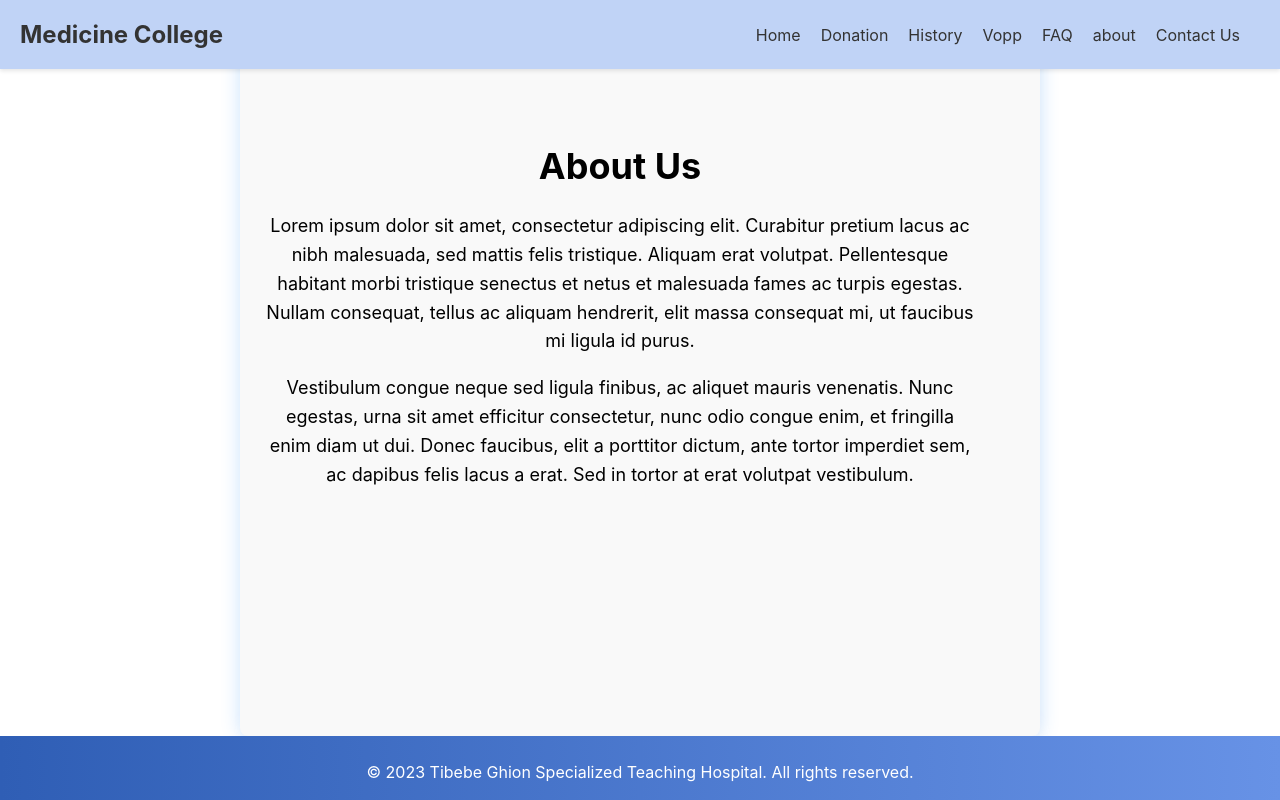
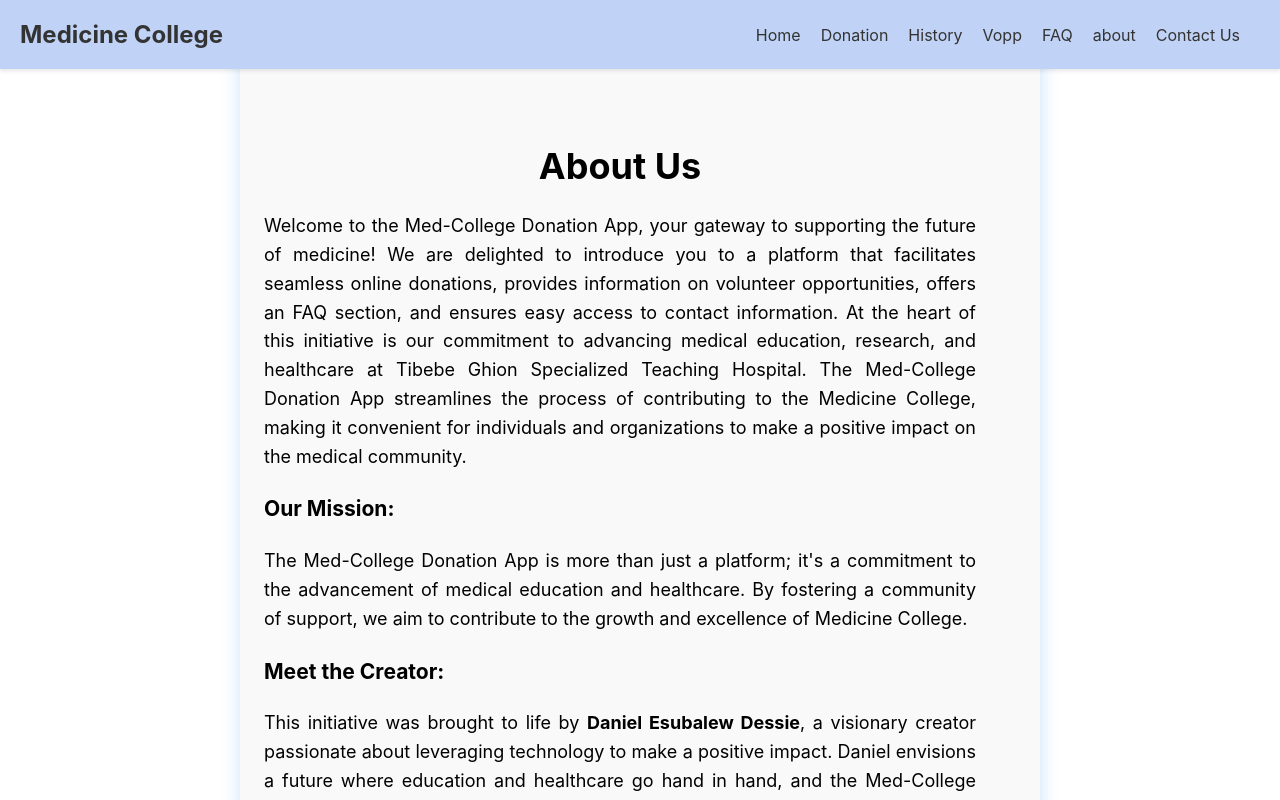
Before and after one commit to zbluee/med-college-donation-app, a React (Create React App) app in the folder client/: page /about-us in a window 1280 px wide. Shown: the top 800 px of the page. Built offline with nearby package versions, Linux system fonts and the light colour scheme.

Commit message:
feat: Add content and style to about-page.

```diff
--- a/client/src/pages/about-us-page/AboutUsPage.css
+++ b/client/src/pages/about-us-page/AboutUsPage.css
@@ -27,6 +27,7 @@
   }
 
   .about-us-text {
+    text-align:justify;
     font-size: 18px;
     line-height: 1.6;
   }
@@ -36,6 +37,15 @@
     height: auto;
     margin-top: 20px;
     border-radius: 8px;
+  }
+  .about-link{
+    text-decoration: none;
+    color: inherit;
+  }
+  .about-foot{
+
+    text-align: center;
+    padding: 2rem 0 2rem 0;
   }
 
   @media (min-width: 768px) {
@@ -52,4 +62,9 @@
       margin-top: 0;
       margin-left: 40px;
     }
+    .about-link{
+      text-decoration: none;
+      color: inherit;
+    }
+
   }
--- a/client/src/pages/about-us-page/about-us-page.jsx
+++ b/client/src/pages/about-us-page/about-us-page.jsx
@@ -8,16 +8,28 @@ function AboutUsPage() {
         <div className="about-us-description">
           <h1 className="about-us-title">About Us</h1>
           <p className="about-us-text">
-            Lorem ipsum dolor sit amet, consectetur adipiscing elit. Curabitur pretium lacus ac nibh
-            malesuada, sed mattis felis tristique. Aliquam erat volutpat. Pellentesque habitant
-            morbi tristique senectus et netus et malesuada fames ac turpis egestas. Nullam consequat,
-            tellus ac aliquam hendrerit, elit massa consequat mi, ut faucibus mi ligula id purus.
+          Welcome to the Med-College Donation App, your gateway to supporting the future of medicine! We are delighted to introduce you to a platform that facilitates seamless online donations, provides information on volunteer opportunities, offers an FAQ section, and ensures easy access to contact information.
+
+At the heart of this initiative is our commitment to advancing medical education, research, and healthcare at Tibebe Ghion Specialized Teaching Hospital. The Med-College Donation App streamlines the process of contributing to the Medicine College, making it convenient for individuals and organizations to make a positive impact on the medical community.
           </p>
           <p className="about-us-text">
-            Vestibulum congue neque sed ligula finibus, ac aliquet mauris venenatis. Nunc
-            egestas, urna sit amet efficitur consectetur, nunc odio congue enim, et fringilla enim
-            diam ut dui. Donec faucibus, elit a porttitor dictum, ante tortor imperdiet sem, ac
-            dapibus felis lacus a erat. Sed in tortor at erat volutpat vestibulum.
+          <h3>Our Mission:</h3>
+
+The Med-College Donation App is more than just a platform; it's a commitment to the advancement of medical education and healthcare. By fostering a community of support, we aim to contribute to the growth and excellence of Medicine College.
+
+<h3>Meet the Creator:</h3>
+
+
+This initiative was brought to life by <a
+            href="https://t.me/Danniielo"
+            target="_blank"
+            rel="noopener noreferrer"
+            className="about-link"
+          >
+           <strong>Daniel Esubalew Dessie</strong>
+          </a>, a visionary creator passionate about leveraging technology to make a positive impact. Daniel envisions a future where education and healthcare go hand in hand, and the Med-College Donation App is a testament to his dedication to this cause.
+
+<div className="about-foot"> Thank you for being part of our journey. Together, let's shape the future of medicine!</div>
           </p>
         </div>
       </div>
```
